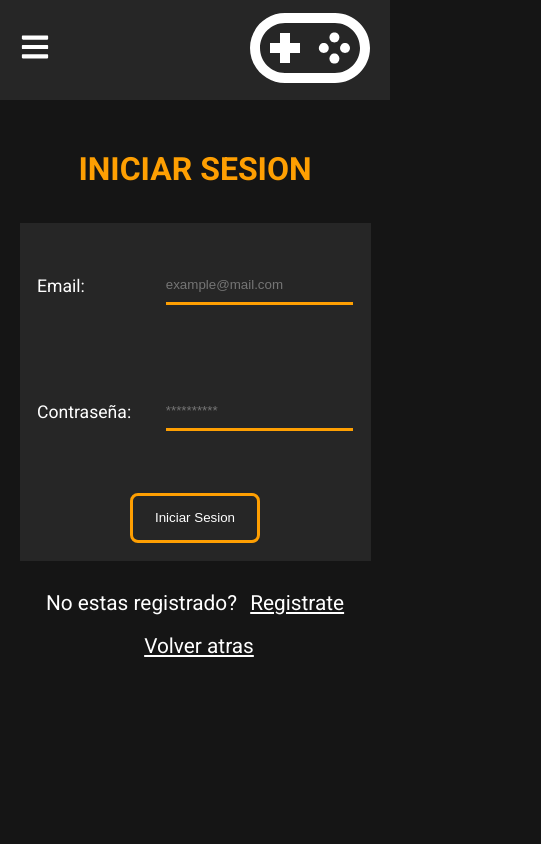
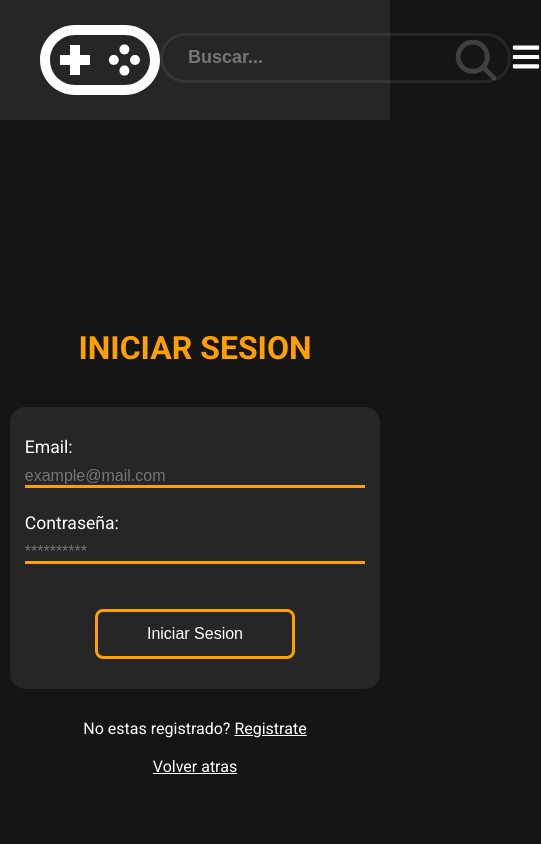
Before and after one commit to maksudxx/Proyecto-Final-React-UTN, a React (Vite) app in the folder client/: page /login in a window 390 px wide. Shown: the top 844 px of the page, 541 px wide, since content can reach past the window. Built offline with nearby package versions, Linux system fonts and the light colour scheme; no server answers.

Commit message:
cambios css para que se pueda ver modo responsive

```diff
--- a/client/src/components/header/Header.module.css
+++ b/client/src/components/header/Header.module.css
@@ -2,9 +2,40 @@
   display: flex;
   justify-content: space-between;
   align-items: center;
-  height: 150px;
+  height: 120px;
   background: #ffffff12;
-  padding: 0 20px;
+  padding: 0 40px;
+  position: relative;
+}
+
+.logo {
+  display: flex;
+  align-items: center;
+}
+
+.logoImage {
+  color: #fff;
+  font-size: 80px;
+  transition: font-size 0.3s ease;
+}
+
+.containerOptions {
+  display: flex;
+  gap: 30px;
+  align-items: center;
+}
+
+.option {
+  color: #fff;
+  font-size: 1.2rem;
+  font-weight: bold;
+  text-decoration: none;
+  white-space: nowrap;
+  transition: color 0.3s ease;
+}
+
+.option:hover {
+  color: #fe9f02;
 }
 
 .menuResponsive {
@@ -12,63 +43,41 @@
   font-size: 30px;
   color: white;
   cursor: pointer;
+  order: 2;
 }
 
-.logo {
-  margin-left: 50px;
+/* --- RESPONSIVE --- */
+
+@media (max-width: 1024px) {
+  .containerOptions {
+    gap: 15px;
+  }
+  .option {
+    font-size: 1rem;
+  }
+  .logoImage {
+    font-size: 60px;
+  }
 }
 
-.containerOptions {
-  display: flex;
-  justify-content: space-around;
-  width: 20%;
-  margin-right: 50px;
-}
-
-.option {
-  color: #fff;
-  font-size: 25px;
-  font-weight: bold;
-  text-decoration: none;
-}
-
-.option:hover {
-  color: #fe9f02;
-}
-
-/* SEARCH */
-.search {
-  display: block;
-}
-
-/* MOBILE */
 @media (max-width: 768px) {
-  .headerContainer {
-    height: 100px;
-  }
-
   .menuResponsive {
     display: block;
-  }
-
-  .logo {
-    margin-left: 0;
-  }
-
-  .search {
-    display: none;
   }
 
   .containerOptions {
     position: absolute;
     top: 100px;
-    right: 0;
-    background: #000;
+    left: 0;
     width: 100%;
+    height: calc(100vh - 100px);
+    background: rgba(0, 0, 0, 0.95);
     flex-direction: column;
-    align-items: center;
+    justify-content: center;
+    gap: 40px;
     display: none;
-    margin-right: 0
+    margin-right: 0;
+    z-index: 1000;
   }
 
   .containerOptions.active {
@@ -76,7 +85,10 @@
   }
 
   .option {
-    margin: 20px 0;
-    font-size: 22px;
+    font-size: 1.8rem;
+  }
+
+  .logoImage {
+    font-size: 50px;
   }
 }
--- a/client/src/components/search/Search.module.css
+++ b/client/src/components/search/Search.module.css
@@ -1,47 +1,51 @@
 .searchContainer {
   display: flex;
   justify-content: center;
+  width: 100%;
 }
 
 .searchBox {
   position: relative;
-}
-
-.searchButton {
-  position: absolute;
-  right: 0;
-  top: 0;
-  cursor: pointer;
-  height: 100%;
-  border: none;
-  background: none;
-  padding-right: 20px;
+  width: 50vw;
+  display: flex;
 }
 
 .searchInput {
   height: 60px;
-  width: 800px;
+  flex: 1;
+  width: 100%;
   border: 5px solid #ffffff12;
   border-radius: 30px;
   background: hsla(0, 0%, 100%, 0);
   margin-bottom: 5px;
   font-weight: bold;
-  font-size: 30px;
-  padding-left: 30px;
-  color: #fff
+  font-size: 24px;
+  padding-left: 25px;
+  padding-right: 60px;
+  color: #fff;
+  box-sizing: border-box;
 }
 
-.searchInput::placeholder {
-  color: 2;
-  color: #fff
+.searchButton {
+  position: absolute;
+  right: 10px;
+  top: 50%;
+  transform: translateY(-50%);
+  cursor: pointer;
+  border: none;
+  background: none;
+  display: flex;
+  align-items: center;
 }
 
-.searchInput::selection {
-  color: #fe9f02;
-}
-
-@media (max-width: 768px) {
-  .searchContainer{
-    display: none;
+/* Ajustes específicos para móviles */
+@media (max-width: 600px) {
+  .searchInput {
+    height: 50px;
+    font-size: 18px;
+    border-width: 3px;
+  }
+  .searchBox {
+    width: 90vw;
   }
 }
--- a/client/src/components/searchbar/SearchBar.module.css
+++ b/client/src/components/searchbar/SearchBar.module.css
@@ -1,18 +1,26 @@
-.container{
-    display: flex;
-    width: 60vw;
-    justify-content: space-around;
-    align-items: center;
-    height: 7vh;
-    background:hsla(0,0%,100%,.07);
-    border-radius: 7px;
-    margin: 45px;
+.container {
+  display: flex;
+  flex-direction: column;
+  gap: 15px;
+  margin: 15px;
 }
 
-@media(max-width: 400px){
-    .container{
-        margin: 0;
-        flex-direction: column;
-        height: 170px;
-    }
+.searchContainer {
+  display: flex;
+  flex-direction: column;
+  justify-content: space-between;
+  gap: 20px;
 }
+
+/* ESTILOS PARA ESCRITORIO (Cuando la pantalla crece) */
+@media (min-width: 900px) {
+  .container {
+    flex-direction: row;
+    justify-content: center; /* Centra el buscador si quieres */
+    margin: 20px 0;
+  }
+
+  .searchContainer {
+    display: none;
+  }
+}
--- a/client/src/pages/Login/Login.module.css
+++ b/client/src/pages/Login/Login.module.css
@@ -2,93 +2,117 @@
   display: flex;
   flex-direction: column;
   align-items: center;
-  height: 100vh;
+  justify-content: center; /* Centra verticalmente en la pantalla */
+  min-height: 100vh; /* Permite que crezca si el contenido es mucho */
+  color: #fff;
+  padding: 20px;
+  box-sizing: border-box;
+}
+
+.title {
+  font-size: 3rem;
+  color: #fe9f02;
+  font-weight: bold;
+  margin-bottom: 40px;
+  text-align: center;
+}
+.link{
   color: #fff;
 }
-
 .containerForm {
   display: flex;
   flex-direction: column;
-  height: 40vh;
-  width: 30vw;
-  justify-content: space-around;
+  width: 100%;
+  max-width: 450px; /* Ancho ideal para escritorio */
+  padding: 40px 20px;
+  justify-content: center;
   align-items: center;
   background: hsla(0, 0%, 100%, 0.07);
-  margin: 0 0 30px 0;
+  border-radius: 15px;
+  margin-bottom: 30px;
+  box-sizing: border-box;
 }
+
 .containerInput {
   width: 100%;
-  height: 90px;
+  margin-bottom: 25px; /* Espaciado constante */
   display: flex;
+  flex-direction: row;
   align-items: center;
-  justify-content: center;
-  font-size: 1.3rem;
+  font-size: 1.1rem;
 }
+
+.spanInput {
+  flex: 0 0 100px; /* El texto siempre ocupa 100px para que los inputs queden alineados */
+}
+
 .input {
-  width: 60%;
-  height: 40%;
+  flex: 1; /* El input toma el resto del espacio disponible */
+  height: 40px;
   border: 0;
   background: transparent;
   border-bottom: 3px solid #fe9f02;
   color: #fff;
-  margin-left: 30px;
+  font-size: 1rem;
+  transition: border-color 0.3s;
 }
 
-.input:focus{
- outline: none
-}
-
-.spanInput {
-  width: 100px;
+.input:focus {
+  outline: none;
+  border-bottom: 3px solid #fff;
 }
 
 .button {
   height: 50px;
-  width: 130px;
+  width: 100%; /* Botón ancho para móviles */
+  max-width: 200px;
   background: transparent;
   color: #fff;
   border: 3px solid #fe9f02;
   border-radius: 8px;
+  font-size: 1rem;
+  margin-top: 20px;
+  transition: 0.3s;
 }
 
 .button:hover {
   font-weight: bold;
   cursor: pointer;
   text-transform: uppercase;
-  background: hsla(0, 0%, 100%, 0.07);
-}
-.title {
-  font-size: 3rem;
-  color: #fe9f02;
-  font-weight: bold;
-  margin: 60px 0;
+  background: #fe9f02; /* Cambiamos el fondo al hacer hover para feedback visual */
+  color: #000;
 }
 
-.spanInfo {
-  font-size: 1.3rem;
-}
+/* --- RESPONSIVE --- */
 
-.link {
-  color: #fff;
-  margin-left: 8px;
-  font-size: 1.3rem;
-}
-
-.link:hover {
-  color: #fe9f02;
-}
-
-@media (max-width: 400px) {
-  .containerForm {
-    height: 40vh;
-    width: 90vw;
-  }
-  .containerInput {
-    width: 90%;
-    font-size: 1.1rem;
-  }
+@media (max-width: 600px) {
   .title {
     font-size: 2rem;
-    margin: 50px 0 35px 0;
+    margin-top: 20px;
+  }
+
+  .containerForm {
+    width: 95vw; /* Casi todo el ancho en móviles */
+    padding: 30px 15px;
+  }
+
+  .containerInput {
+    flex-direction: column; /* En móviles pequeños, etiqueta arriba e input abajo */
+    align-items: flex-start;
+    gap: 10px;
+  }
+
+  .spanInput {
+    flex: none;
+    width: 100%;
+  }
+
+  .input {
+    width: 100%;
+    margin-left: 0; /* Quitamos el margen lateral que rompe el centrado */
+  }
+
+  .spanInfo, .link {
+    font-size: 1rem;
   }
 }
--- a/client/src/pages/videogames/Videogames.module.css
+++ b/client/src/pages/videogames/Videogames.module.css
@@ -2,38 +2,58 @@
   display: flex;
   flex-direction: column;
   align-items: center;
-  margin: 50px 0;
+  margin: 30px 0;
+  width: 100%;
 }
 
 .title {
-  font-size: 70px;
+  /* clamp(mínimo, preferido, máximo) */
+  font-size: clamp(2rem, 6vw, 5rem);
   color: #fe9f02;
-  font-weight: bold;
+  font-weight: 800;
+  margin-bottom: 30px;
+  text-align: center;
+  text-transform: uppercase;
+  letter-spacing: 2px;
 }
 .containerCards {
-  width: 80vw;
+  width: 100%; /* Cambiado de 80vw para que use el espacio del Grid de Material UI */
   display: grid;
-  grid-template-columns: repeat(auto-fill, 400px);
-  gap: 60px;
-  justify-content: center;
-  margin: 50px 0;
+  /* repeat(auto-fill, minmax(ancho_mínimo, 1fr)) es la clave del responsive */
+  grid-template-columns: repeat(auto-fill, minmax(320px, 1fr));
+  gap: 40px;
+  justify-items: center;
+  margin: 40px 0;
+  padding: 0 20px;
+  list-style: none;
+  box-sizing: border-box;
 }
 
 .paginationBttns {
-  height: 40px;
-  list-style: none;
   display: flex;
   justify-content: center;
-  font-weight: bold;
+  align-items: center;
+  flex-wrap: wrap;
+  gap: 8px;
+  list-style: none;
+  padding: 0;
+  margin: 40px 0;
+  width: 100%;
 }
 
 .paginationBttns a {
-  border-radius: 10%;
-  padding: 10px;
-  margin: 8px;
+  display: flex;
+  align-items: center;
+  justify-content: center;
+  min-width: 35px;
+  height: 35px;
+  padding: 5px;
   border: 1px solid #fe9f02;
   color: #fe9f02;
   cursor: pointer;
+  text-decoration: none;
+  font-size: 0.9rem;
+  transition: 0.3s;
 }
 
 .paginationBttns a:hover {
@@ -68,10 +88,30 @@
   /* border: 1px solid #fff; */
 }
 @media screen and (min-width: 1300px) and (max-width: 1700px) {
-.title {
-  font-size: 80px;
-  padding-left: 45px;
+  .title {
+    font-size: 80px;
+    padding-left: 45px;
+  }
 }
+
+@media (max-width: 600px) {
+  .container {
+    margin: 20px 0;
+  }
+  .containerCards {
+    grid-template-columns: 1fr; /* Una sola card por fila en móvil */
+    gap: 25px;
+  }
+  .paginationBttns {
+    gap: 5px;
+  }
+
+  .paginationBttns a {
+    min-width: 30px;
+    height: 30px;
+    font-size: 0.8rem;
+    margin: 2px;
+  }
 }
 @media (max-width: 400px) {
   .title {
```
Also changed, not shown: client/src/pages/Register/Register.module.css (+77 -50 lines).
